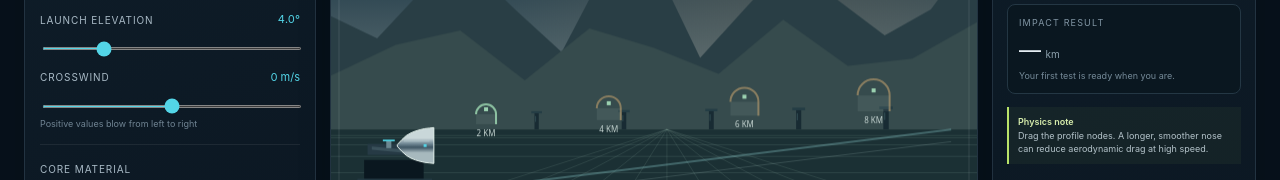
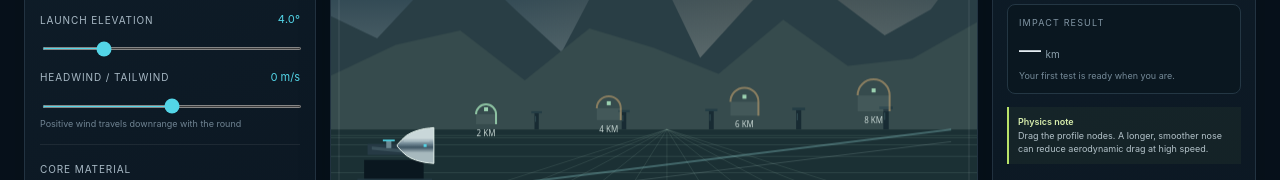
Before and after one commit to tpylman90-ctrl/MachForgeFun, a plain HTML site: page index.html in a window 1280 px wide. Shown: the part 589-769 px from the top of the page. Drawn offline with Linux system fonts and the light colour scheme.

Commit message:
Clarify lane wind direction in launcher controls

```diff
--- a/index.html
+++ b/index.html
@@ -32,7 +32,7 @@
           <div class="rule"></div>
           <div class="control"><div class="control-top"><label for="velocity">Muzzle velocity</label><span class="value" id="velocity-value">1,000 m/s</span></div><input class="range" id="velocity" type="range" min="250" max="1500" step="10" value="1000"><div class="subnote">Change launch speed to explore the Mach regimes</div></div>
           <div class="control"><div class="control-top"><label for="elevation">Launch elevation</label><span class="value" id="elevation-value">4.0°</span></div><input class="range" id="elevation" type="range" min="0" max="18" step="0.5" value="4"></div>
-          <div class="control"><div class="control-top"><label for="wind">Crosswind</label><span class="value" id="wind-value">0 m/s</span></div><input class="range" id="wind" type="range" min="-30" max="30" step="1" value="0"><div class="subnote">Positive values blow from left to right</div></div>
+          <div class="control"><div class="control-top"><label for="wind">Headwind / tailwind</label><span class="value" id="wind-value">0 m/s</span></div><input class="range" id="wind" type="range" min="-30" max="30" step="1" value="0"><div class="subnote">Positive wind travels downrange with the round</div></div>
           <div class="rule"></div>
           <div class="control"><label class="field-label" for="material">Core material</label><select class="select" id="material"><option value="steel">High-strength steel · 7,850 kg/m³</option><option value="titanium">Titanium alloy · 4,500 kg/m³</option><option value="tungsten">Tungsten alloy · 17,000 kg/m³</option><option value="ceramic">Dense ceramic · 3,900 kg/m³</option></select></div>
           <div class="field-grid"><div class="control"><div class="control-top"><label for="length">Body length</label><span class="value" id="length-value">0.82 m</span></div><input class="range" id="length" type="range" min="0.45" max="1.4" step="0.01" value="0.82"></div><div class="control"><div class="control-top"><label for="diameter">Diameter</label><span class="value" id="diameter-value">90 mm</span></div><input class="range" id="diameter" type="range" min="50" max="160" step="1" value="90"></div></div>
```
